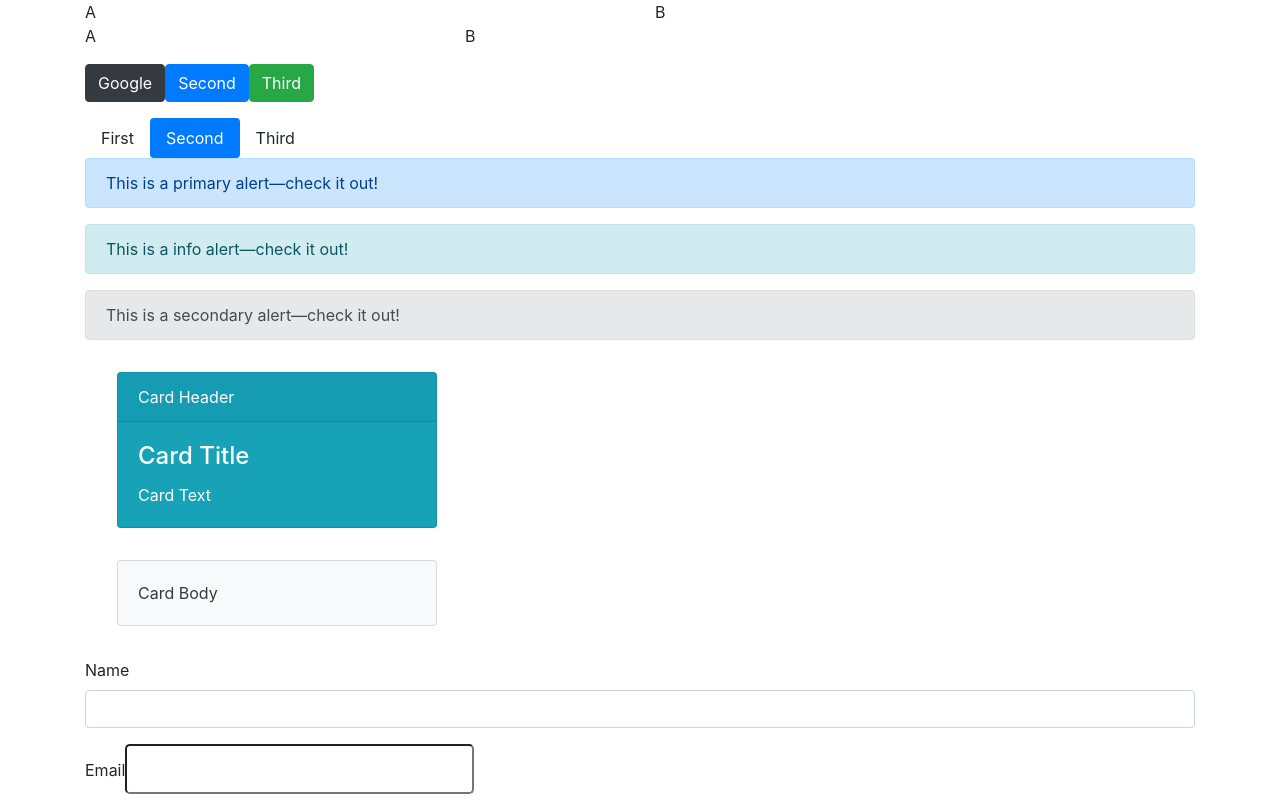
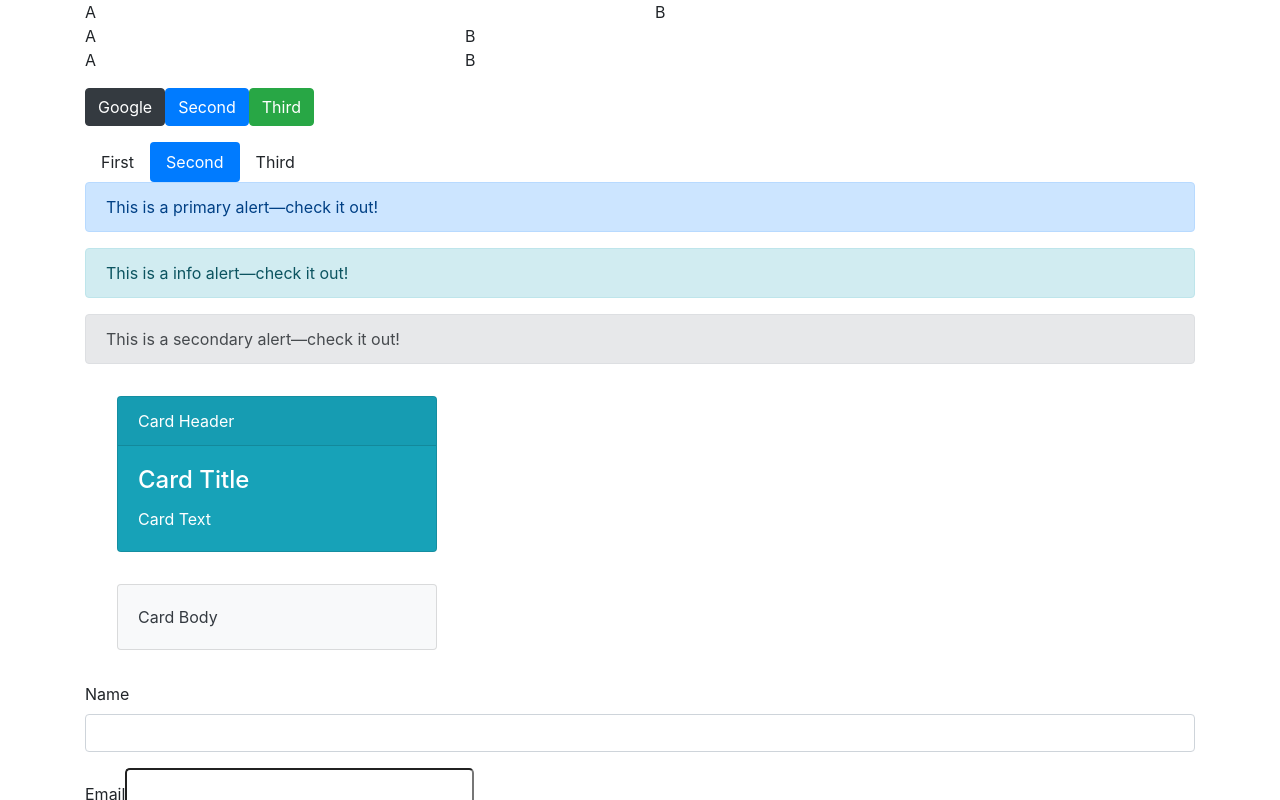
Before and after one commit to julia-/react-bootstrap-components, a React (Create React App) app: page / in a window 1280 px wide. Shown: the top 800 px of the page. Built offline with nearby package versions, Linux system fonts and the light colour scheme.

Commit message:
update with rows

```diff
--- a/src/App.js
+++ b/src/App.js
@@ -24,6 +24,10 @@ class App extends Component {
           <Row>
             <Col width={4}>A</Col>
             <Col width={8}>B</Col>
+          </Row>
+          <Row>
+            <Col sm={4}>A</Col>
+            <Col sm={8}>B</Col>
           </Row>
           <div className='mt-3'>
             <Button title='Google' href='https://www.google.com/' />
```
